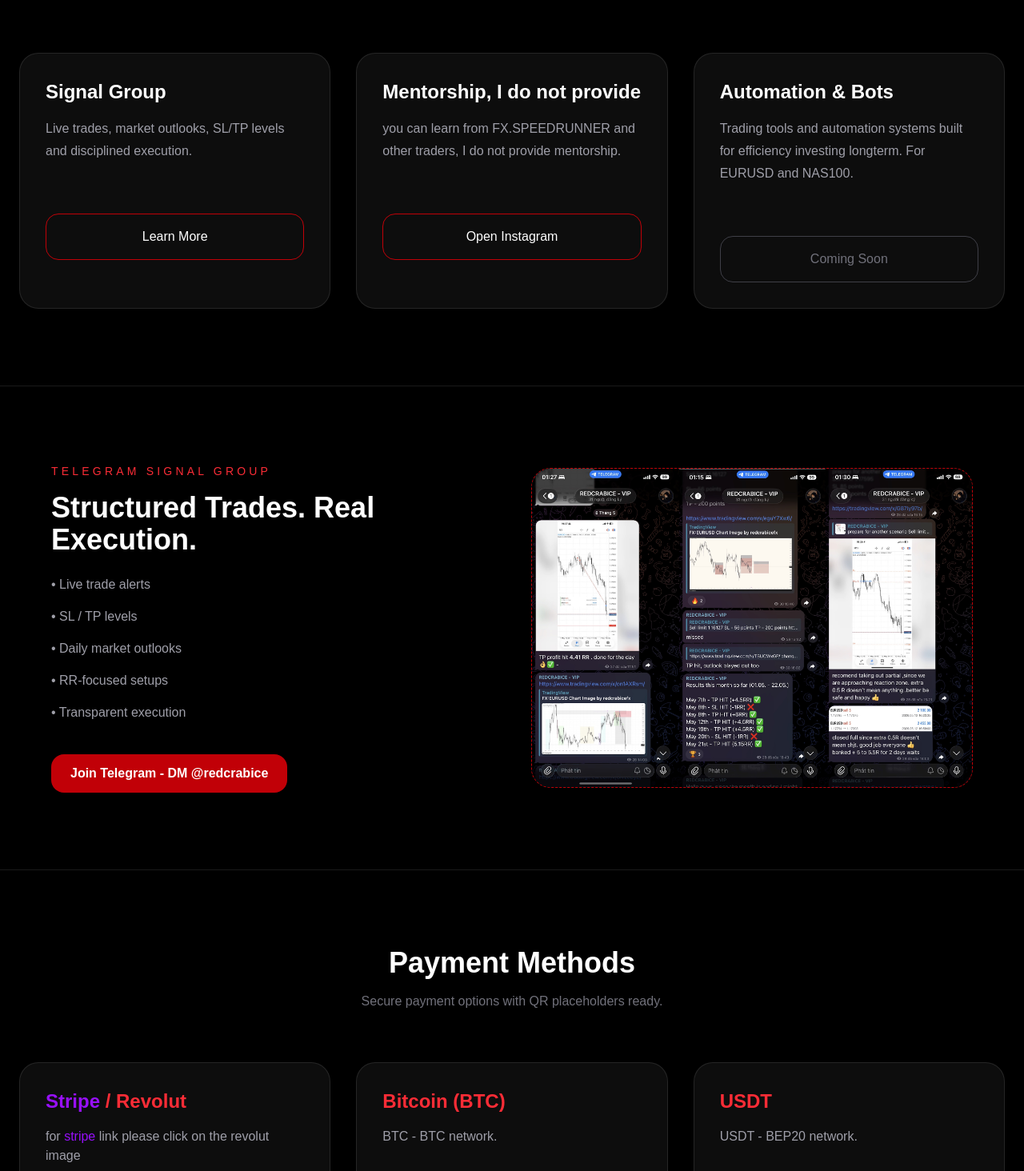
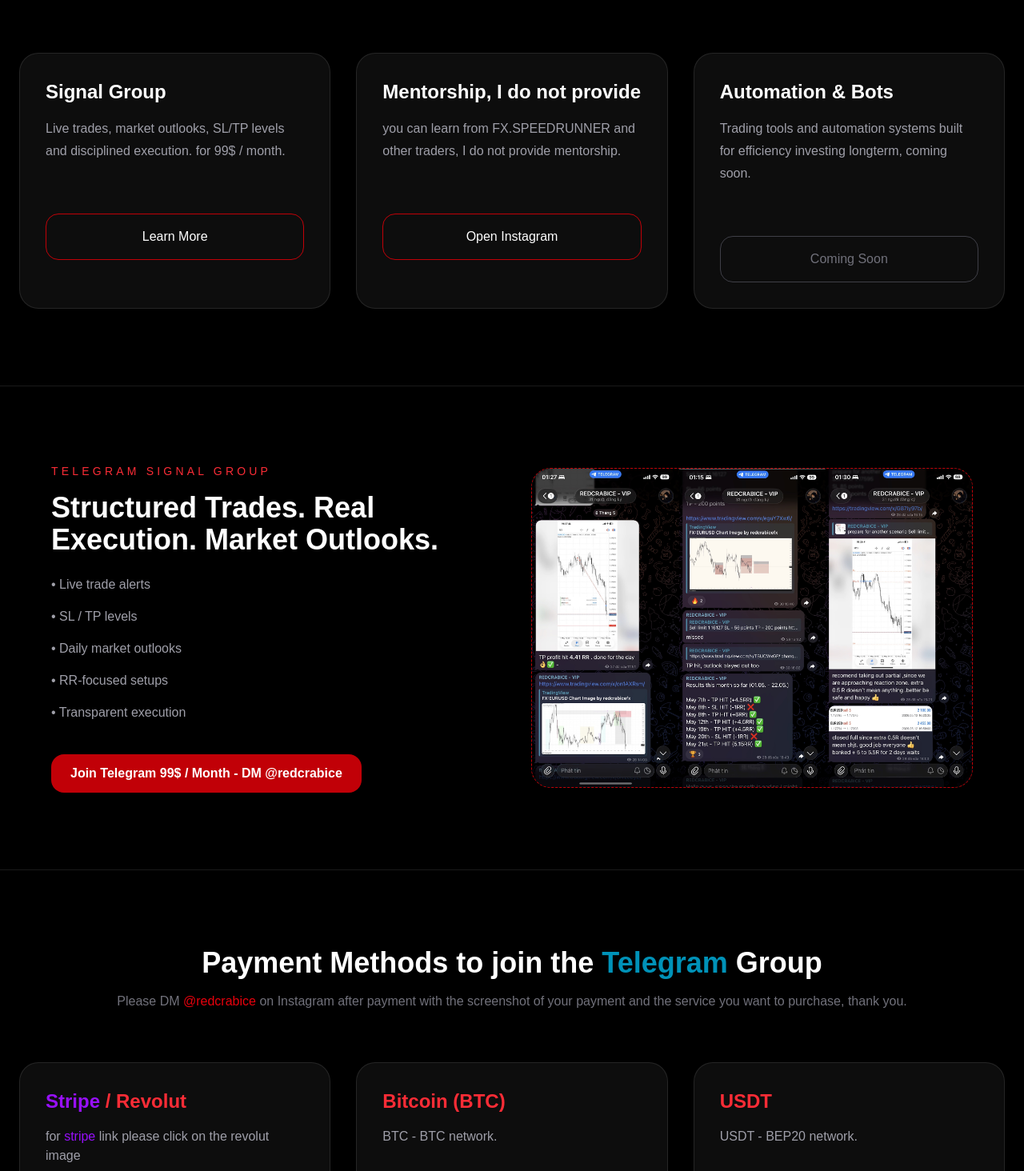
Before and after one commit to redcrabicefx/redcrabice-website, a Next.js app: page / in a window 1280 px wide. Shown: the part 1339-2803 px from the top of the page at 80% size. Built offline with nearby package versions, Linux system fonts and the light colour scheme.

Commit message:
minor update

```diff
--- a/app/page.tsx
+++ b/app/page.tsx
@@ -10,7 +10,7 @@
   {
     title: "Signal Group",
     description:
-      "Live trades, market outlooks, SL/TP levels and disciplined execution.",
+      "Live trades, market outlooks, SL/TP levels and disciplined execution. for 99$ / month.",
     link: "#signals",
     button: "Learn More",
   },
@@ -26,7 +26,7 @@
   {
     title: "Automation & Bots",
     description:
-      "Trading tools and automation systems built for efficiency investing longterm. For EURUSD and NAS100.",
+      "Trading tools and automation systems built for efficiency investing longterm, coming soon.",
     link: "#",
     button: "Coming Soon",
   },
@@ -171,7 +171,7 @@
             </p>
 
             <h2 className="text-3xl md:text-4xl font-bold mb-6">
-              Structured Trades. Real Execution.
+              Structured Trades. Real Execution. Market Outlooks.
             </h2>
 
             <ul className="space-y-4 text-zinc-400">
@@ -188,7 +188,7 @@
   rel="noopener noreferrer"
 >
   <button className="mt-10 bg-red-700 hover:bg-red-600 hover:scale-105 transition duration-300 px-6 py-3 rounded-2xl font-semibold">
-    Join Telegram - DM @redcrabice
+    Join Telegram 99$ / Month - DM @redcrabice
   </button>
 </a>
           </div>
@@ -222,9 +222,9 @@
       <section id="payments" className="px-6 py-24 border-t border-white/10">
         <div className="max-w-7xl mx-auto">
           <div className="text-center mb-16">
-            <h2 className="text-3xl md:text-4xl font-bold">Payment Methods</h2>
+            <h2 className="text-3xl md:text-4xl font-bold">Payment Methods to join the <span className="text-cyan-600">Telegram</span> Group</h2>
             <p className="text-zinc-500 mt-4">
-              Secure payment options with QR placeholders ready.
+              Please DM <span className="text-red-600">@redcrabice</span> on Instagram after payment with the screenshot of your payment and the service you want to purchase, thank you.
             </p>
           </div>
 
```
